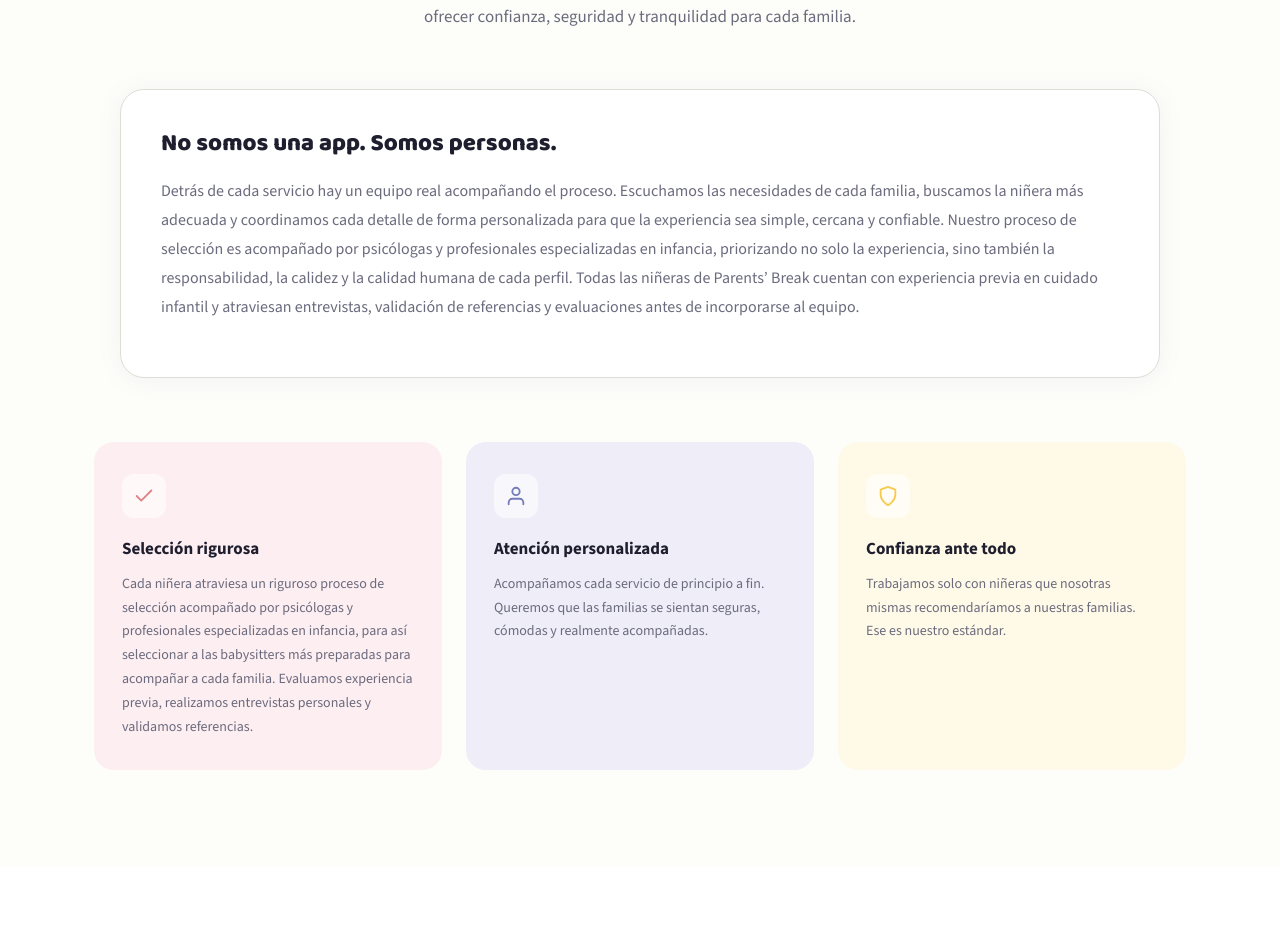
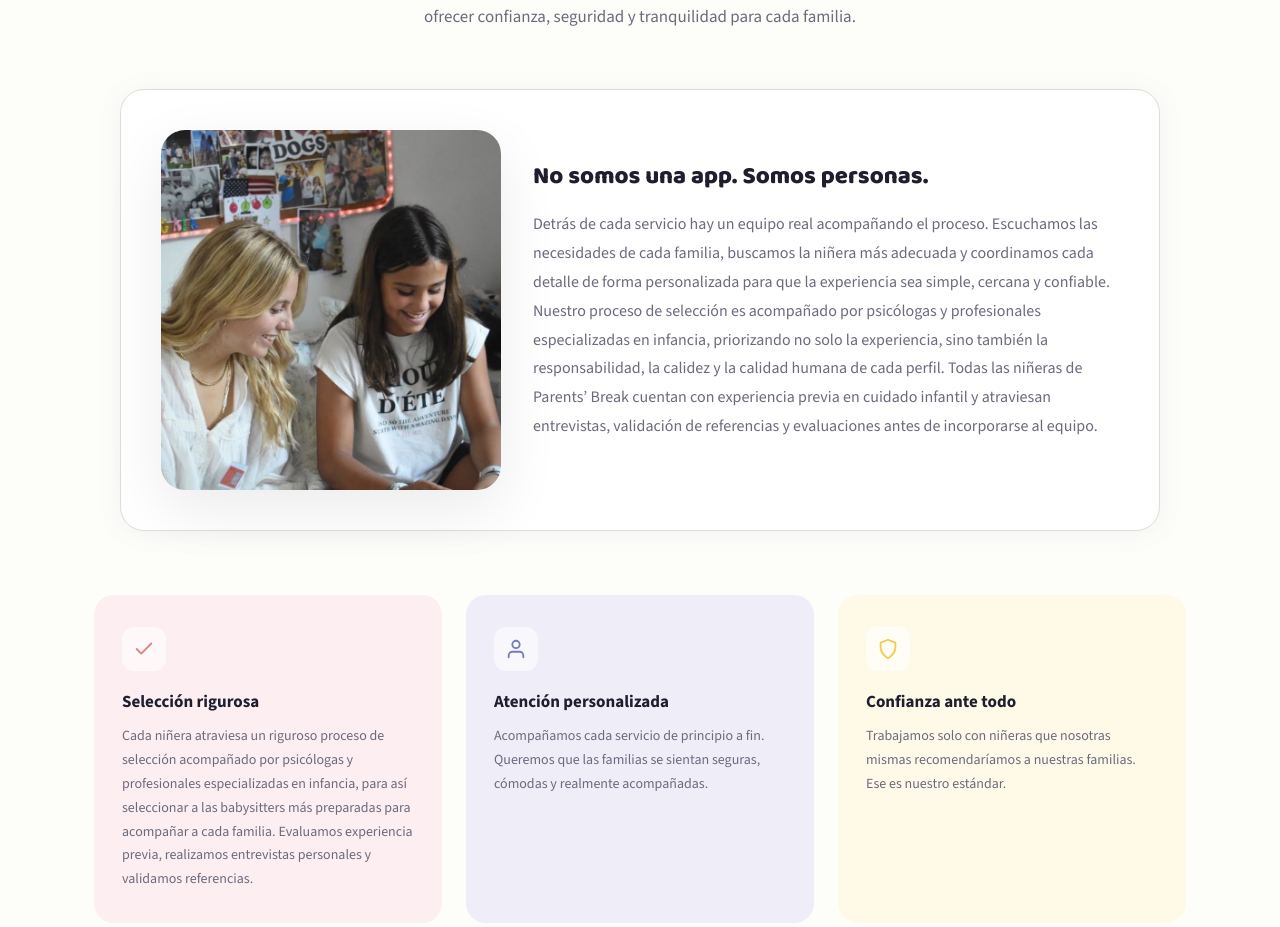
Before and after one commit to diegomarin28/parents-break, a Next.js app: page / in a window 1280 px wide. Shown: the part 1360-2287 px from the top of the page. Built offline with nearby package versions, Linux system fonts and the light colour scheme.

Commit message:
Enhance AboutSection with image and updated content
Updated the AboutSection component to include an image and revised text for clarity and detail.

```diff
--- a/src/components/AboutSection.tsx
+++ b/src/components/AboutSection.tsx
@@ -1,4 +1,6 @@
 "use client";
+
+import Image from "next/image";
 
 export default function AboutSection() {
   const values = [
@@ -57,6 +59,16 @@ Nuestro compromiso es ofrecer mucho más que una niñera: es ofrecer confianza,
 
         {/* Texto central */}
         <div className="about-body-wrap">
+          <div className="about-body-row">
+            <div className="about-image-wrap">
+              <Image
+                src="/FotoAboutSection.jpeg"
+                alt="Equipo de Parents’ Break"
+                fill
+                style={{ objectFit: "cover" }}
+                sizes="(max-width: 900px) 100vw, 340px"
+              />
+            </div>
             <div className="about-body-content">
               <h3 className="about-subtitle">
                 No somos una app. Somos personas.
@@ -72,6 +84,7 @@ previa en cuidado infantil y atraviesan entrevistas, validación de referencias
 antes de incorporarse al equipo.
 
           </p>
+            </div>
           </div>
 
         </div>
@@ -155,6 +168,20 @@ antes de incorporarse al equipo.
           box-shadow: 0 2px 24px rgba(117,124,187,.08);
           border: 1px solid var(--gray);
         }
+        .about-body-row {
+          display: grid;
+          grid-template-columns: 340px 1fr;
+          gap: 32px;
+          align-items: center;
+        }
+        .about-image-wrap {
+          position: relative;
+          width: 100%;
+          border-radius: 24px;
+          overflow: hidden;
+          min-height: 360px;
+          box-shadow: 0 20px 60px rgba(0,0,0,.08);
+        }
         .about-body-content {
           min-width: 0;
         }
@@ -232,6 +259,12 @@ antes de incorporarse al equipo.
 
         /* ── TABLET ── */
         @media (max-width: 900px) {
+          .about-body-row {
+            grid-template-columns: 1fr;
+          }
+          .about-image-wrap {
+            min-height: 280px;
+          }
           .values-grid {
             grid-template-columns: 1fr;
             gap: 16px;
```
Lines whose indentation alone changed are shown as unchanged.
